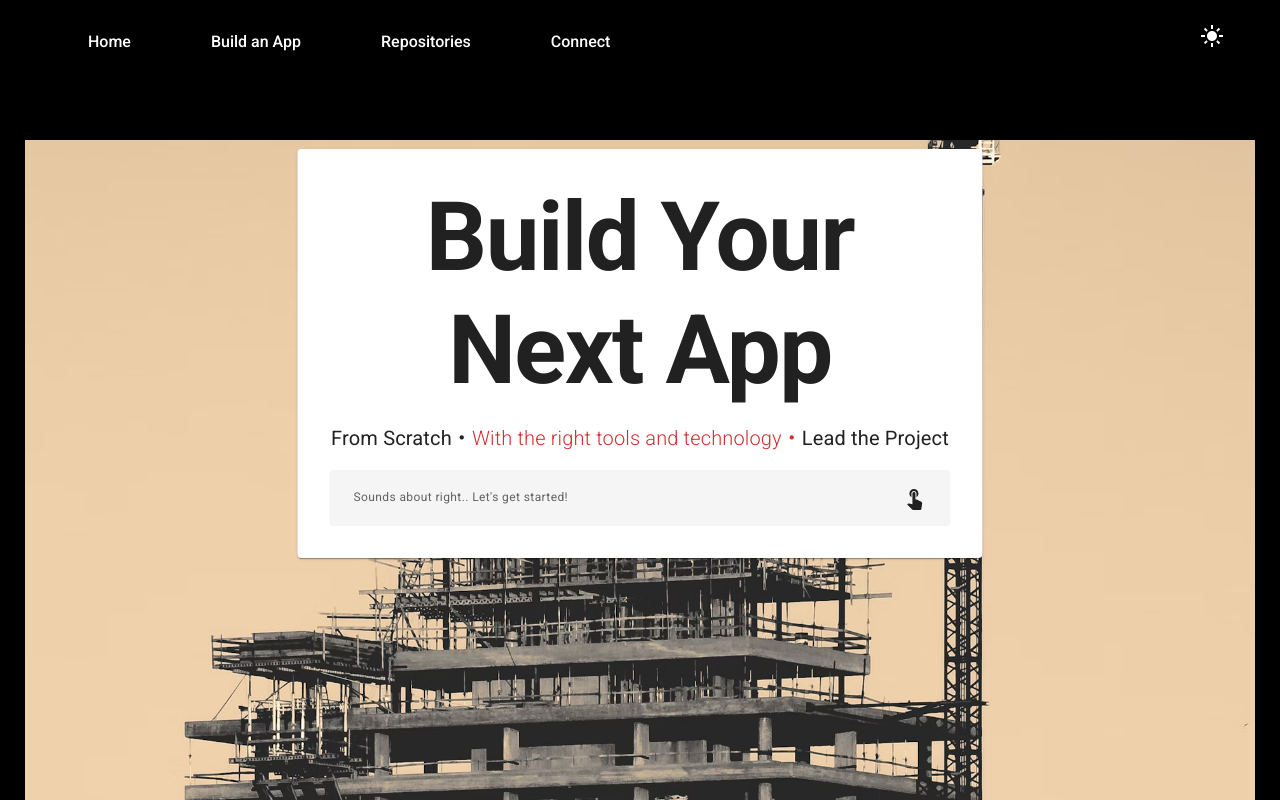
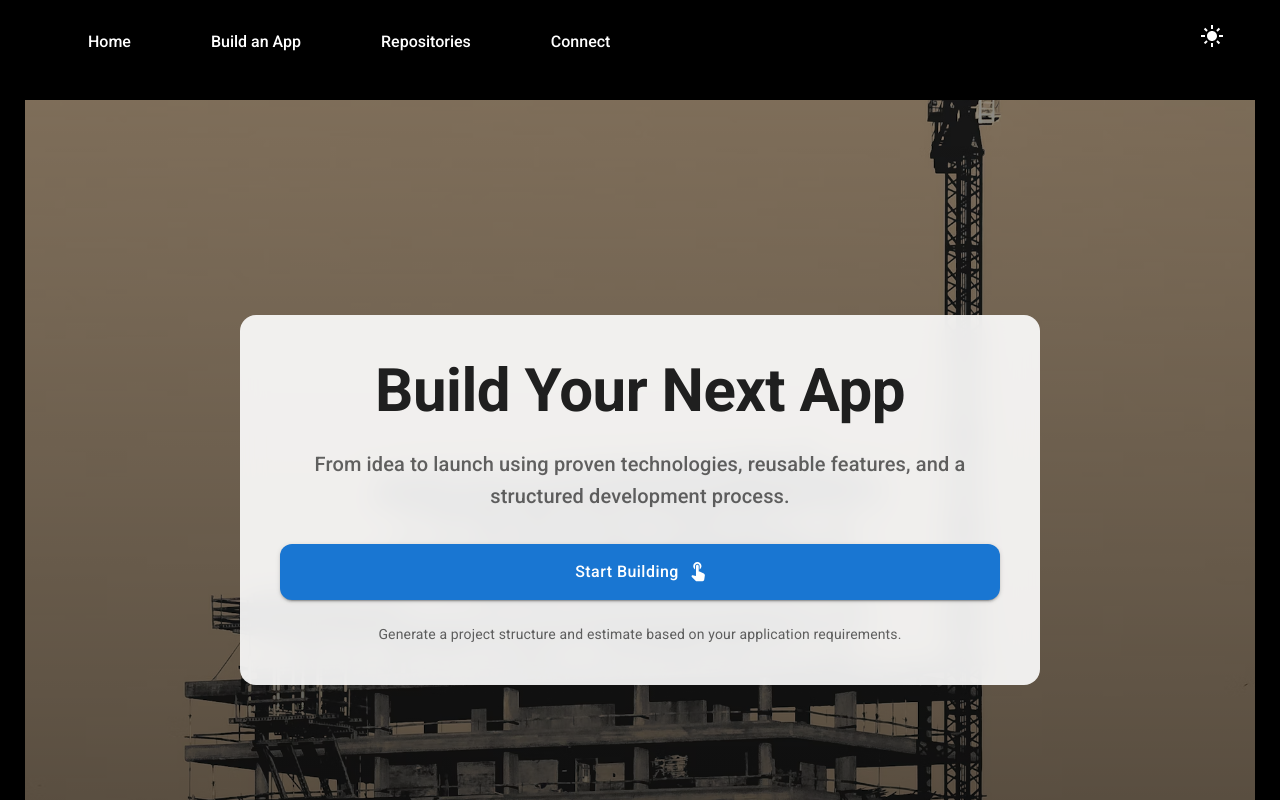
Before and after one commit to gicodes/portfolio, a Next.js app: page /app-builder in a window 1280 px wide. Shown: the top 800 px of the page. Built offline with nearby package versions, Linux system fonts and the light colour scheme.

Commit message:
Better 'app-builder' page

```diff
--- a/src/app/app-builder/page.tsx
+++ b/src/app/app-builder/page.tsx
@@ -1,100 +1,219 @@
 'use client';
 
-import { Box, Button, ButtonGroup, Card, Typography } from '@mui/material';
-import { ArrowBackIosNewSharp, TouchApp } from '@mui/icons-material';
 import React, { useState } from 'react';
+import {
+  Box,
+  Button,
+  Card,
+  Stack,
+  Typography,
+  Fade,
+} from '@mui/material';
+import {
+  ArrowBackRounded,
+  TouchAppRounded,
+  LanguageRounded,
+  PhoneIphoneRounded,
+} from '@mui/icons-material';
 
-const Page = () => {
-  const [optionButtons, setOptionButtons] = useState(false);
-  const handleOptionButtons = () => setOptionButtons(!optionButtons);
-
-  const Back = () => <Button color='warning'> <ArrowBackIosNewSharp fontSize='small'/> &nbsp; Back </Button>
+export default function Page() {
+  const [showOptions, setShowOptions] = useState(false);
 
   return (
-    <Box my={2} textAlign={'center'} width={'100%'}>
-      { !optionButtons &&
-        <Box
-          alignItems={'center'}
-          position={'relative'}
-          width={'100%'}
-          my={5}
-        >
+    <Box>
+      <Fade in={!showOptions}>
         <Box
           sx={{
+            minHeight: '100vh',
+            position: 'relative',
+            display: showOptions ? 'none' : 'flex',
+            alignItems: 'center',
+            justifyContent: 'center',
+            px: 2,
+          }}
+        >
+          {/* Background */}
+          <Box
+            sx={{
+              position: 'absolute',
+              inset: 0,
               backgroundImage: 'url(/builder2.avif)',
+              backgroundSize: 'cover',
               backgroundPosition: 'center',
-              backgroundSize: 'cover',
-              loading: 'lazy',
-              height: '100vh',
-              width: '100%',
             }}
           />
 
+          {/* Overlay */}
+          <Box
+            sx={{
+              position: 'absolute',
+              inset: 0,
+              background:
+                'linear-gradient(to bottom, rgba(0,0,0,.45), rgba(0,0,0,.65))',
+            }}
+          />
+
+          {/* Content */}
           <Card
+            elevation={0}
             sx={{
-              width: {xs: '85%', sm: '50.5%'},
-              p: {xs: 2, sm: 4},
-              position: 'absolute',
-              left: '50%', top: '25%',
-              transform: 'translate(-50%, -50%)',
+              position: 'relative',
+              zIndex: 1,
+              maxWidth: 720,
+              width: '100%',
+              p: { xs: 3, md: 5 },
+              borderRadius: 4,
+              backdropFilter: 'blur(12px)',
+              background: 'rgba(255,255,255,0.9)',
             }}
           >
-            <Typography sx={{ typography: { xs: 'h3', sm: 'h2', md: 'h1' }, fontWeight: { xs: 501, sm: 501, md: 555} }}>
+            <Typography
+              variant="h2"
+              fontWeight={700}
+              textAlign="center"
+              gutterBottom
+            >
               Build Your Next App
             </Typography>
-            <Box my={2}>
-              <Typography variant={'h6'} display={'inline'} fontWeight={400}> From Scratch・</Typography>
-              <Typography variant='h6' display={'inline'} color='error.main' fontWeight={200}>With the right tools and technology・</Typography>
-              <Typography variant={'h6'}  display={'inline'} fontWeight={400}>Lead the Project </Typography>
+
+            <Typography
+              variant="h6"
+              color="text.secondary"
+              textAlign="center"
+              sx={{ mb: 4 }}
+            >
+              From idea to launch using proven technologies,
+              reusable features, and a structured development process.
+            </Typography>
+
+            <Button
+              fullWidth
+              size="large"
+              variant="contained"
+              endIcon={<TouchAppRounded />}
+              onClick={() => setShowOptions(true)}
+              sx={{
+                py: 1.75,
+                borderRadius: 3,
+                textTransform: 'none',
+                fontSize: '1rem',
+              }}
+            >
+              Start Building
+            </Button>
+
+            <Typography
+              variant="body2"
+              color="text.secondary"
+              textAlign="center"
+              mt={3}
+            >
+              Generate a project structure and estimate based on your
+              application requirements.
+            </Typography>
+          </Card>
         </Box>
+      </Fade>
 
-            <Box display={'flex'} alignItems={'center'}>
-              <Button onClick={handleOptionButtons}
+      <Fade in={showOptions}>
+        <Box
           sx={{
-                  py: 2,
-                  px: { xs: 1.2, sm: 2, md: 3 },
-                  width: '100%',
-                  bgcolor: 'whitesmoke',
-                  textTransform: 'none',
-                  justifyContent: 'space-between',
+            display: !showOptions ? 'none' : 'block',
+            maxWidth: 900,
+            mx: 'auto',
+            px: 2,
+            py: 8,
+          }}
+        >
+          <Button
+            startIcon={<ArrowBackRounded />}
+            onClick={() => setShowOptions(false)}
+            sx={{ mb: 4 }}
+          >
+            Back
+          </Button>
+
+          <Typography
+            variant="h4"
+            fontWeight={700}
+            textAlign="center"
+            gutterBottom
+          >
+            Choose Application Type
+          </Typography>
+
+          <Typography
+            color="text.secondary"
+            textAlign="center"
+            mb={5}
+          >
+            Select the platform you want to build for.
+          </Typography>
+
+          <Stack
+            direction={{ xs: 'column', md: 'row' }}
+            spacing={3}
+          >
+            <Card
+              component="a"
+              href="/app-builder/web"
+              sx={{
+                flex: 1,
+                p: 4,
+                textDecoration: 'none',
+                cursor: 'pointer',
+                transition: '0.25s',
                 '&:hover': {
-                    bgcolor: 'wheat',
-                    boxShadow: '0px 0px 10px rgba(0,0,0,0.1)',
+                  transform: 'translateY(-4px)',
+                  boxShadow: 6,
                 },
               }}
-                color='inherit'
             >
-                <Typography variant={'caption'} fontWeight={400} color='textSecondary'>
-                  Sounds about right..  Let's get started!
+              <LanguageRounded
+                color="primary"
+                sx={{ fontSize: 40, mb: 2 }}
+              />
+
+              <Typography variant="h6" fontWeight={600}>
+                Web Application
               </Typography>
-                <TouchApp sx={{ cursor: 'pointer'}} />
-              </Button>
-            </Box>
+
+              <Typography color="text.secondary" mt={1}>
+                Responsive applications accessed through a browser.
+              </Typography>
             </Card>
 
-          <Box sx={{ bgcolor: 'rgba(255,255,255, 0.5)'}} py={2} px={1}>
-            <Typography variant='caption'>
-              Choose from a variety of standard, re-usable features and services to customize your app and get a good structure of a finished project with budget friendly setup.
+            <Card
+              component="a"
+              href="/app-builder/mobile"
+              sx={{
+                flex: 1,
+                p: 4,
+                textDecoration: 'none',
+                cursor: 'pointer',
+                transition: '0.25s',
+                '&:hover': {
+                  transform: 'translateY(-4px)',
+                  boxShadow: 6,
+                },
+              }}
+            >
+              <PhoneIphoneRounded
+                color="secondary"
+                sx={{ fontSize: 40, mb: 2 }}
+              />
+
+              <Typography variant="h6" fontWeight={600}>
+                Mobile Application
               </Typography>
+
+              <Typography color="text.secondary" mt={1}>
+                Native or cross-platform apps for iOS and Android.
+              </Typography>
+            </Card>
+          </Stack>
         </Box>
+      </Fade>
     </Box>
-      } { optionButtons &&
-        <Box my={6}>
-          <Box my={10} onClick={handleOptionButtons}><Back /></Box>
-
-          <Typography variant='body1' mb={5}> Choose Application Type </Typography>
-          <ButtonGroup>
-            <Button sx={{ p: 1.5}} href='/app-builder/web' variant='contained' color='success'>
-              Web Application
-            </Button>
-            <Button sx={{ p: 1.5}} href='/app-builder/mobile' variant='contained' color='secondary'>
-              Mobile Application
-            </Button>
-          </ButtonGroup>
-        </Box>
+  );
 }
-    </Box>
-  )
-}
-
-export default Page
```
Lines whose indentation alone changed are shown as unchanged.
